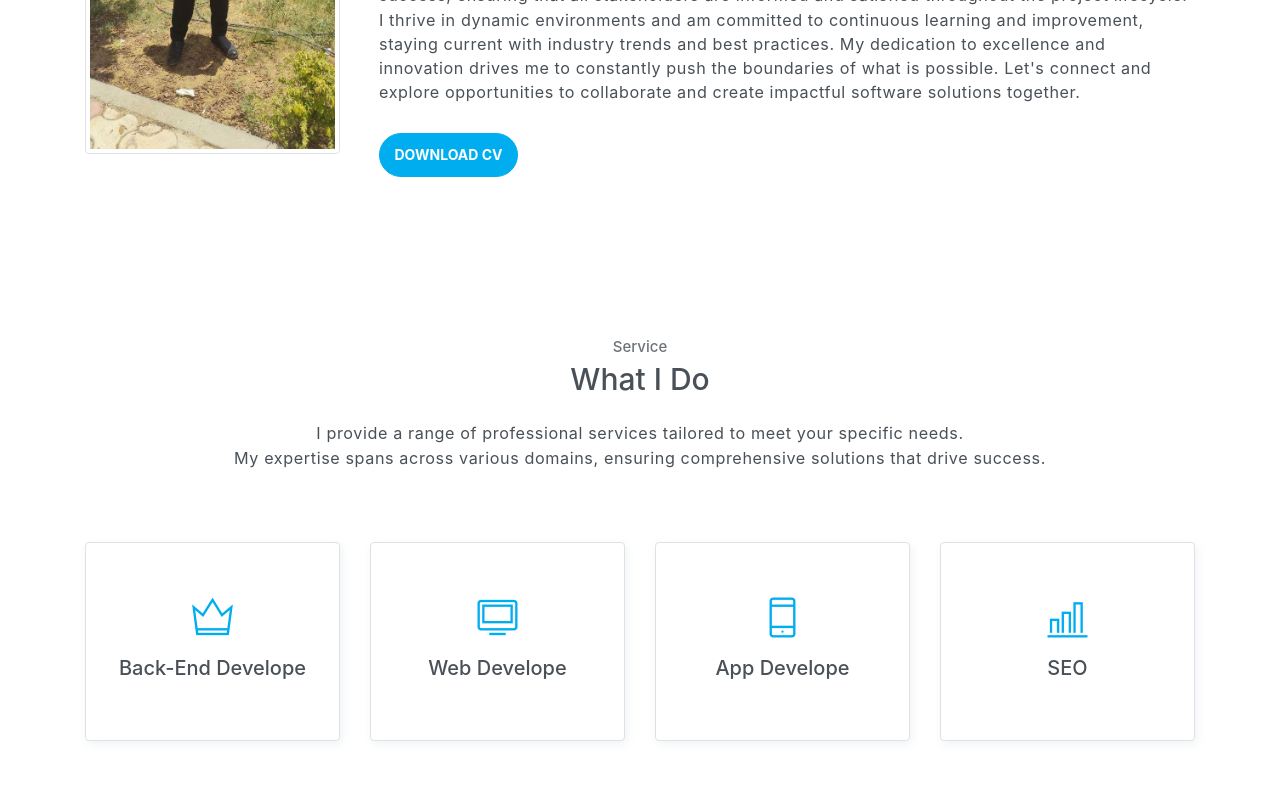
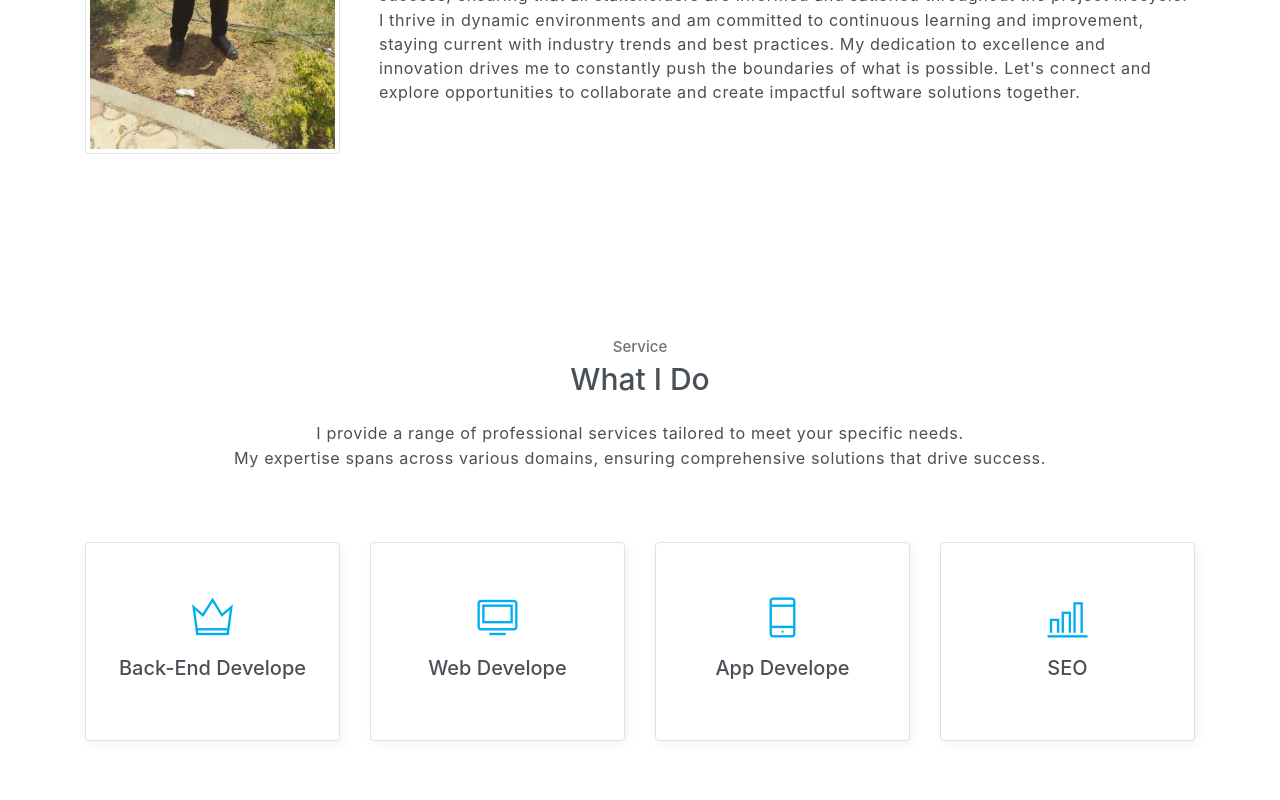
Before and after one commit to AhmedMohamedGaber/Portfolio-, a website: page docs/index.html in a window 1280 px wide. Shown: the part 1180-1980 px from the top of the page. Drawn offline with nearby package versions, Linux system fonts and the light colour scheme; no server answers.

Commit message:
Update index.html

```diff
--- a/docs/index.html
+++ b/docs/index.html
@@ -369,7 +369,7 @@ window.onload = fetchData;
 
                         Let's connect and explore opportunities to collaborate and create impactful software solutions together.</p>
 
-                    <button class="btn btn-primary rounded mt-3">DOWNLOAD CV</button>
+
                 </div>
             </div>
         </div>
```
